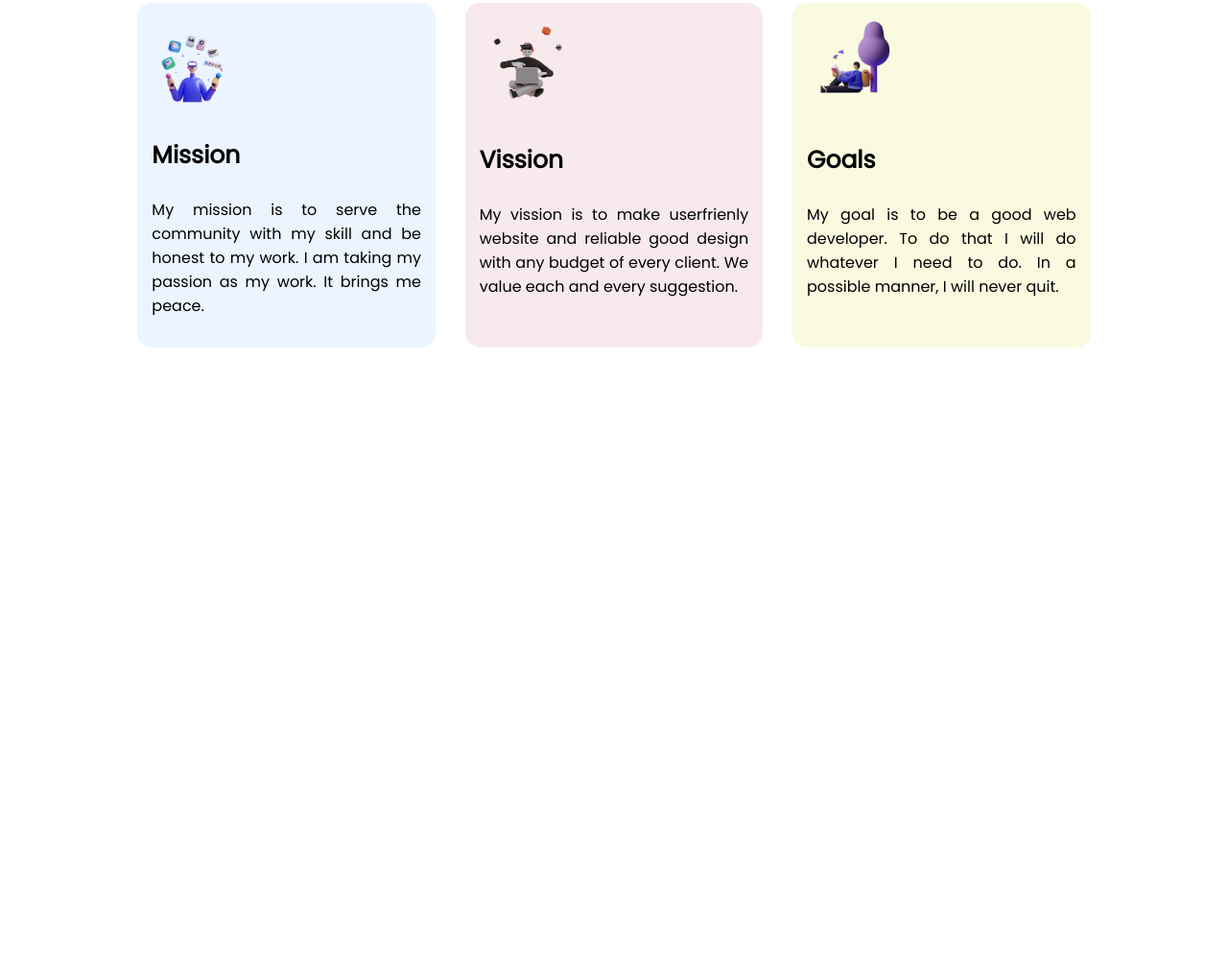
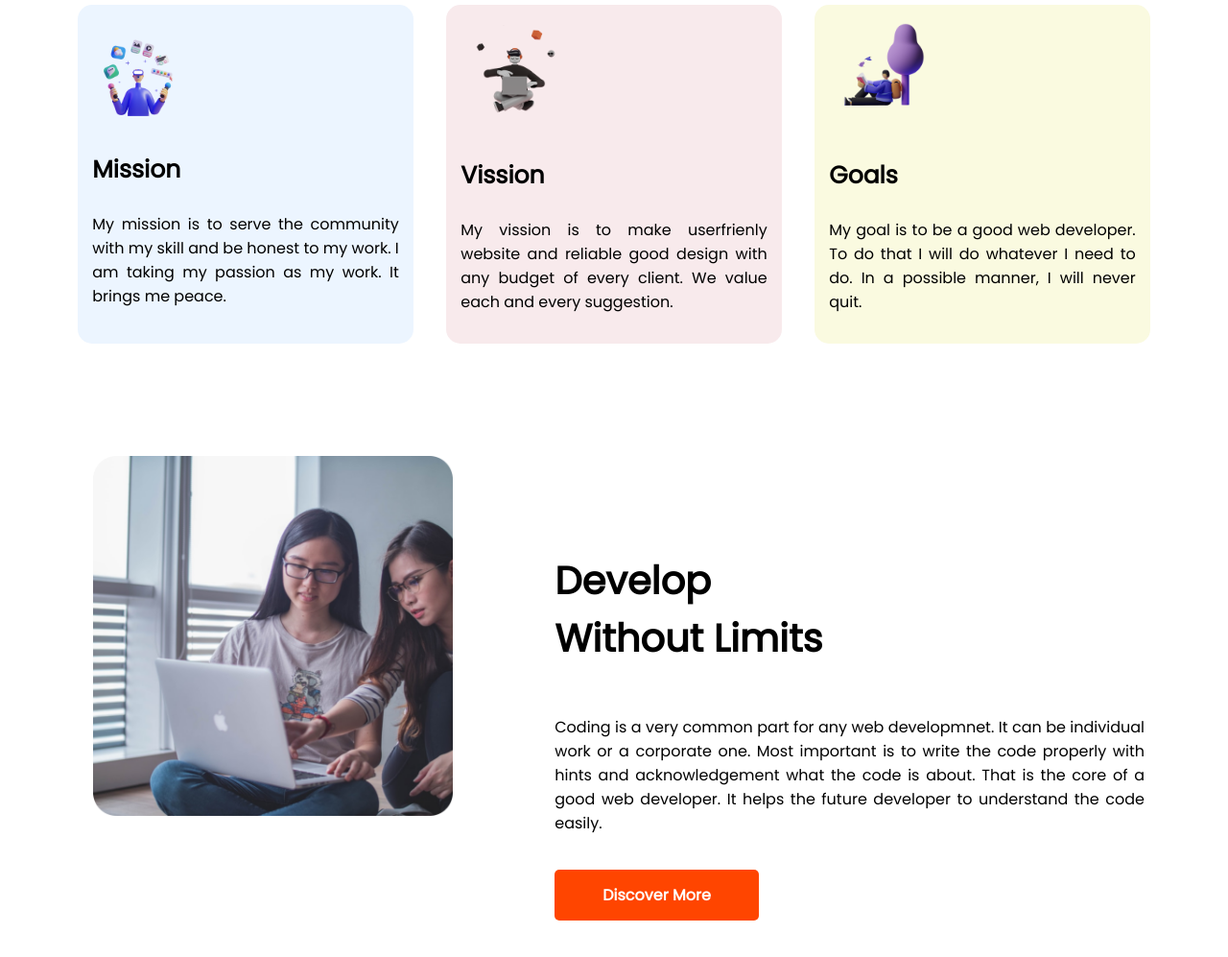
Before and after one commit to webhero-nur/20220705-001-assignment-1, a plain HTML site: page index.html in a window 1280 px wide. Shown: the part 1025-2022 px from the top of the page at 96% size. Before the commit the page ends 1402 px from the top, so only its background shows below. Drawn offline with Linux system fonts and the light colour scheme.

Commit message:
Develop Without Limits Added and shape deleted

```diff
--- a/css/style.css
+++ b/css/style.css
@@ -59,8 +59,8 @@ p {
 }
 
 #my-mission-in-2022 {
-    width: 80%;
-    margin: 0 10%;
+    width: 90%;
+    margin: 0 5% 100px;
 }
 
 #flexbox-card {
@@ -103,3 +103,40 @@ p {
 .card-title {
     font-size: 25px;
 }
+
+#develop-without-limits {
+    width: 90%;
+    margin: 0 5% 100px;
+    display: flex;
+}
+
+#develop-without-limits h2 {
+    font-size: 40px;
+    margin: 0;
+    padding: 0;
+}
+
+.img-with-acknowledgement {
+    display: block;
+    width: 95%;
+    margin: auto;
+}
+
+.two-fifth-width {
+    width: 36%;
+    margin: 0 2%;
+}
+
+.three-fifth-width {
+    width: 56%;
+    margin: 0 2%;
+}
+
+#develop-instruction {
+    padding-top: 100px;
+    padding-left: 50px;
+}
+
+#develop-instruction p {
+    margin: 50px 0;
+}
--- a/index.html
+++ b/index.html
@@ -53,6 +53,20 @@
             </div>
         </div>
     </section>
+
+    <section id="develop-without-limits">
+        <div class="two-fifth-width">
+            <img class="img-with-acknowledgement" src="images/pictures/coding.png" alt="two persong discussing">
+        </div>
+        <div id="develop-instruction" class="three-fifth-width">
+            <h2 class="develop-text">Develop</h2>
+            <h2 class="develop-text">Without Limits</h2>
+            <p>Coding is a very common part for any web developmnet. It can be individual work or a corporate one. Most
+                important is to write the code properly with hints and acknowledgement what the code is about. That is
+                the core of a good web developer. It helps the future developer to understand the code easily.</p>
+            <a class="button-design" href="https://github.com/webhero-nur/">Discover More</a>
+        </div>
+    </section>
 </body>
 
 </html>
```
Also changed, not shown: images/shapes/shape-1.png (deleted), images/shapes/shape-2.png (deleted), images/shapes/shape-3.png (deleted).
